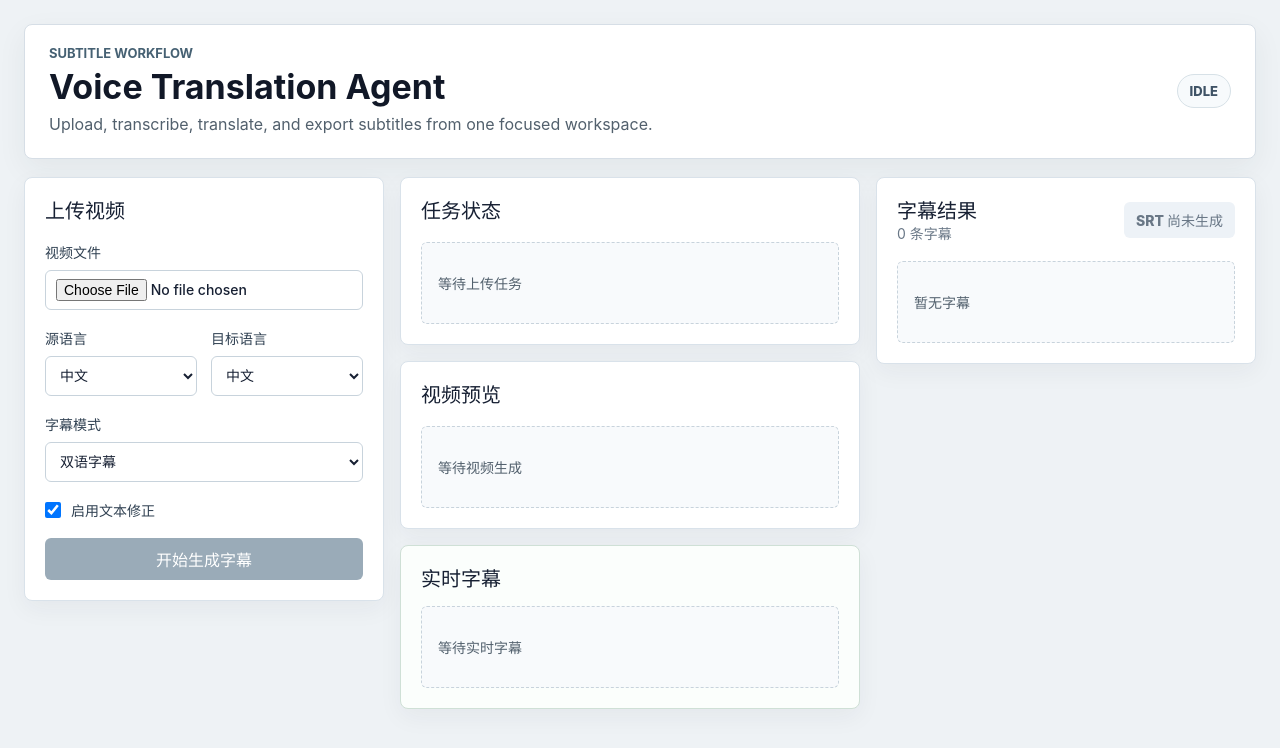
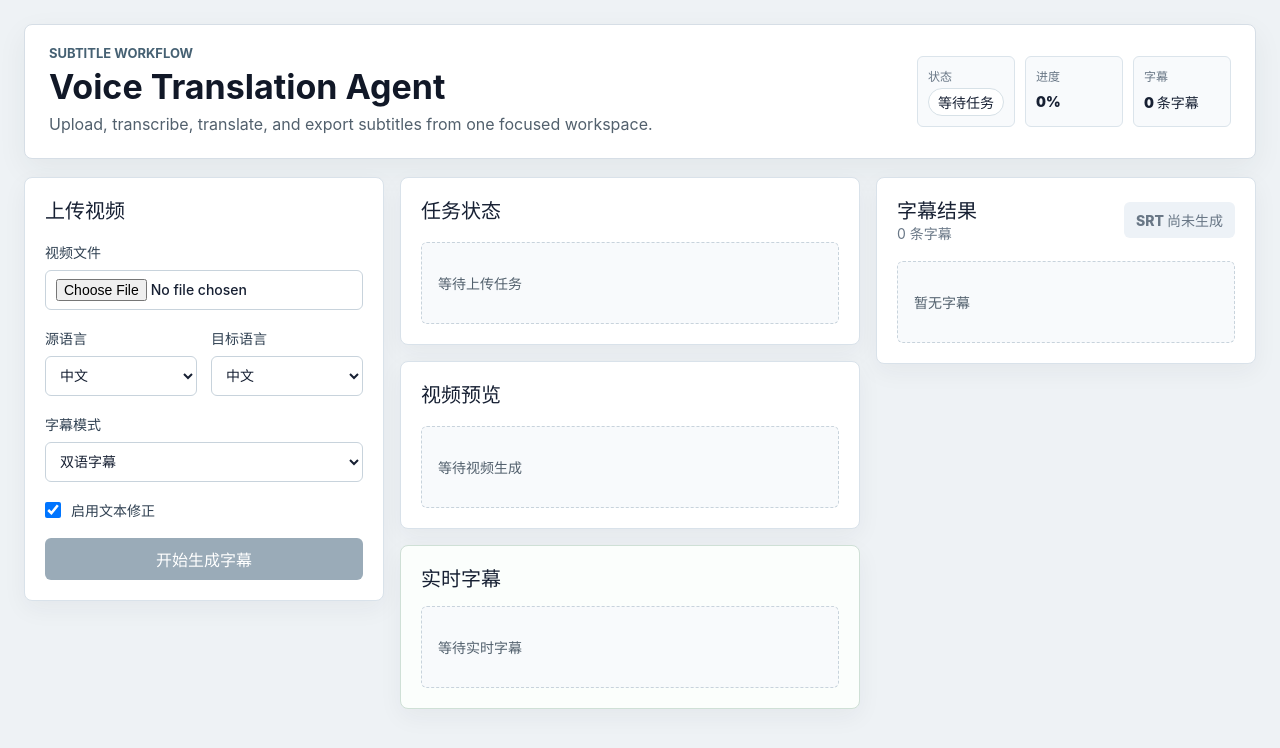
Before and after one commit to llamapw/voice_translation_agent, a Vue app in the folder src/frontend/: page / in a window 1280 px wide. Shown: the top 748 px of the page. Built offline with nearby package versions, Linux system fonts and the light colour scheme.

Commit message:
feat: 优化顶部任务状态展示

```diff
--- a/src/frontend/src/App.vue
+++ b/src/frontend/src/App.vue
@@ -17,7 +17,7 @@ import {
   type JobEvent,
 } from "./api/jobEvents";
 import { getSubtitles as defaultGetSubtitles } from "./api/subtitles";
-import { isFinishedJob, type JobRead } from "./types/job";
+import { isFinishedJob, statusLabel, type JobRead } from "./types/job";
 import { formatCueTime, type SubtitleCue } from "./types/subtitle";
 
 const props = withDefaults(
@@ -55,6 +55,11 @@ const activeSubtitle = computed(
     ) ?? null,
 );
 const displayedLiveSubtitle = computed(() => activeSubtitle.value ?? liveSubtitle.value);
+const topbarStatusLabel = computed(() =>
+  currentJob.value ? statusLabel[currentJob.value.status] : "等待任务",
+);
+const topbarProgressLabel = computed(() => `${currentJob.value?.progress ?? 0}%`);
+const topbarSubtitleCountLabel = computed(() => `${subtitles.value.length} 条字幕`);
 
 function clearPollTimer(): void {
   if (pollTimer !== null) {
@@ -239,9 +244,20 @@ onBeforeUnmount(() => {
         </div>
 
         <div class="topbar-status">
-          <span class="status-chip" :data-status="currentJob?.status ?? 'idle'">
-            {{ currentJob?.status ?? "idle" }}
-          </span>
+          <div class="topbar-metric">
+            <span>状态</span>
+            <strong class="status-chip" :data-status="currentJob?.status ?? 'idle'">
+              {{ topbarStatusLabel }}
+            </strong>
+          </div>
+          <div class="topbar-metric">
+            <span>进度</span>
+            <strong>{{ topbarProgressLabel }}</strong>
+          </div>
+          <div class="topbar-metric">
+            <span>字幕</span>
+            <strong>{{ topbarSubtitleCountLabel }}</strong>
+          </div>
           <p
             v-if="eventStreamState !== 'idle'"
             class="stream-state topbar-stream-state"
--- a/src/frontend/src/styles/app.css
+++ b/src/frontend/src/styles/app.css
@@ -55,25 +55,47 @@ textarea {
 }
 
 .topbar-status {
-  display: flex;
-  align-items: start;
+  display: grid;
+  grid-template-columns: repeat(3, minmax(84px, 1fr));
+  align-items: stretch;
   justify-content: flex-end;
   gap: 10px;
-  flex-wrap: wrap;
+}
+
+.topbar-metric {
+  display: grid;
+  gap: 4px;
+  min-width: 0;
+  padding: 10px;
+  border: 1px solid #dbe4eb;
+  border-radius: 6px;
+  background: #f8fafc;
+}
+
+.topbar-metric span {
+  color: #697786;
+  font-size: 12px;
+  font-weight: 800;
+}
+
+.topbar-metric strong {
+  color: #172033;
+  font-size: 14px;
+  font-weight: 900;
 }
 
 .status-chip {
   display: inline-flex;
   align-items: center;
-  min-height: 34px;
-  padding: 6px 12px;
+  width: fit-content;
+  min-height: 26px;
+  padding: 3px 9px;
   border: 1px solid #d7e1e7;
   border-radius: 999px;
-  background: #f7fafc;
+  background: #ffffff;
   color: #3f5366;
   font-size: 13px;
   font-weight: 800;
-  text-transform: uppercase;
 }
 
 .status-chip[data-status="done"] {
@@ -391,6 +413,7 @@ h2 {
 }
 
 .topbar-stream-state {
+  grid-column: 1 / -1;
   min-height: 34px;
   padding: 6px 12px;
 }
@@ -600,6 +623,10 @@ h2 {
     padding: 18px;
   }
 
+  .topbar-status {
+    grid-template-columns: 1fr;
+  }
+
   h1 {
     font-size: 28px;
   }
```
Also changed, not shown: 1 other file (tests, documents, lock files or other folders).
